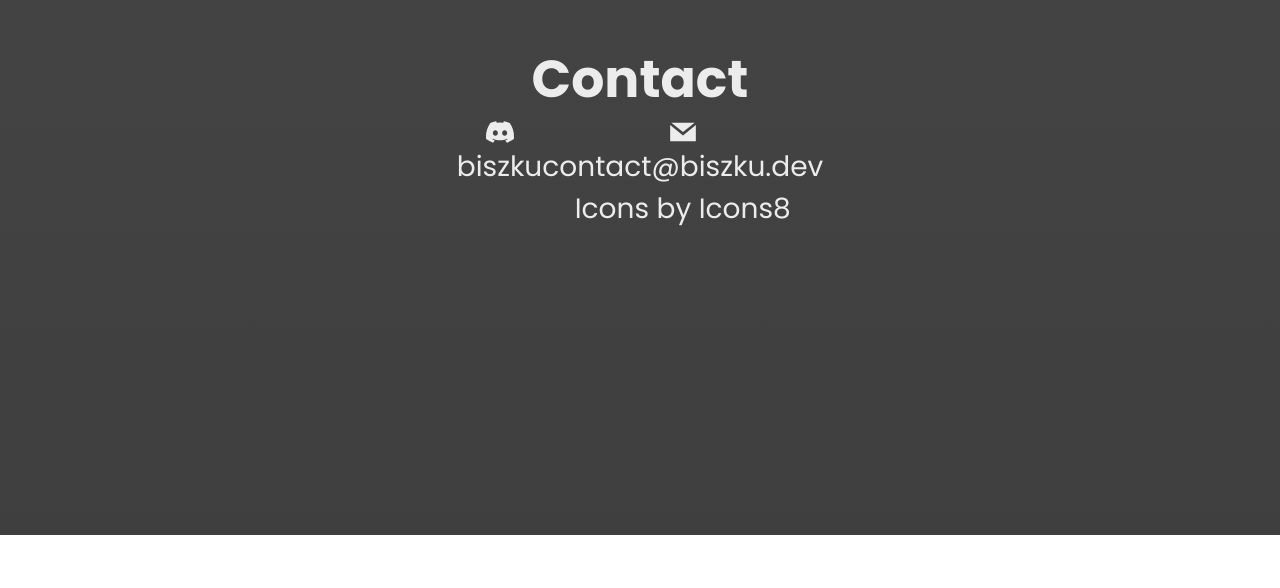
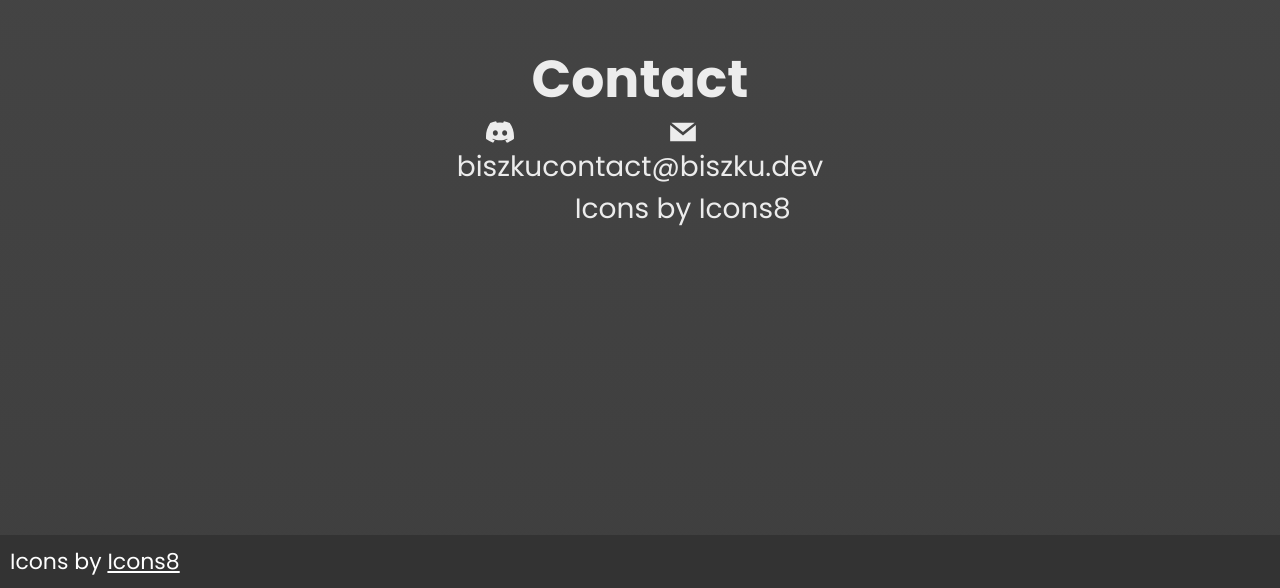
Before and after one commit to Biszku/Portfolio, a Next.js app: page / in a window 1280 px wide. Shown: the part 6665-7253 px from the top of the page. Before the commit the page ends 7200 px from the top, so only its background shows below. Built offline with nearby package versions, Linux system fonts and the light colour scheme.

Commit message:
added footer

```diff
--- a/src/components/LandingPage/LandingPage.module.scss
+++ b/src/components/LandingPage/LandingPage.module.scss
@@ -1,3 +1,15 @@
 .container {
   background-image: linear-gradient(#777777, #3f3f3f);
 }
+
+.footer {
+  padding: 1rem;
+  background-color: rgb(51, 51, 51);
+  & span {
+    color: white;
+    font-size: 2.2rem;
+    & a {
+      text-decoration: underline;
+    }
+  }
+}
--- a/src/components/LandingPage/LandingPage.tsx
+++ b/src/components/LandingPage/LandingPage.tsx
@@ -9,6 +9,14 @@ const LandingPage = () => {
       <ScrollingSection />
       <ContactSection />
       <ScrollToTop />
+      <footer className={styles.footer}>
+        <span>
+          {"Icons by "}
+          <a href="https://icons8.com/" target="_blank">
+            Icons8
+          </a>
+        </span>
+      </footer>
     </main>
   );
 };
```
